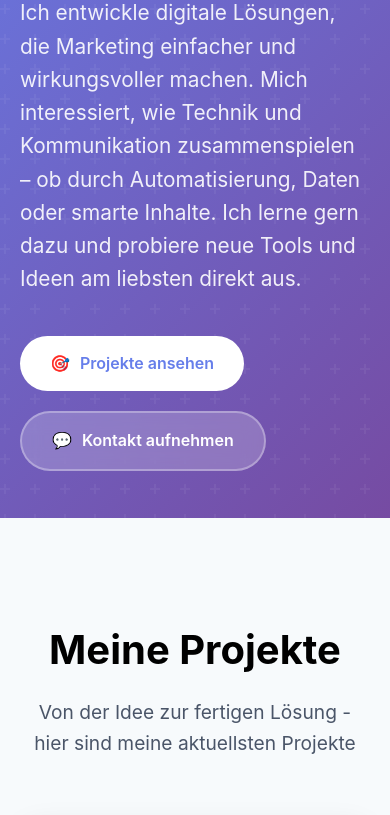
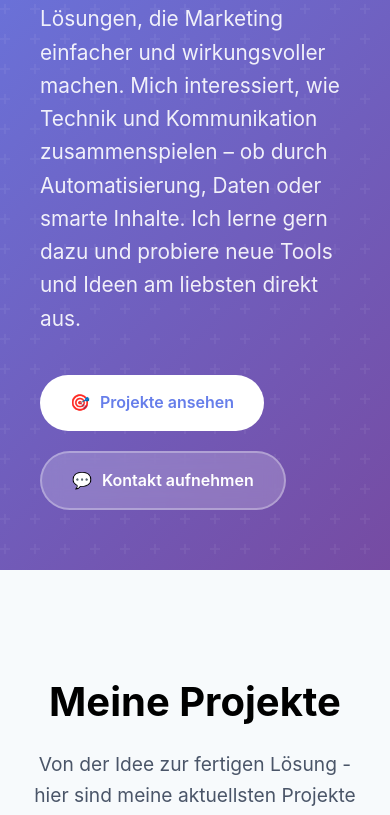
Before and after one commit to cozy78/mein-portfolio, a plain HTML site: page index.html in a window 390 px wide. Shown: the part 326-1141 px from the top of the page. Drawn offline with Linux system fonts and the light colour scheme.

Commit message:
Update style.css

```diff
--- a/style.css
+++ b/style.css
@@ -467,7 +467,10 @@
         /* Responsive */
         @media (max-width: 768px) {
                      .hero {
-                padding-top: 100px;
+                min-height: auto;
+                padding: 120px 20px 60px;
+                display: flex;
+                align-items: flex-start;
             }
             .mobile-menu-toggle {
                 display: flex;
```
